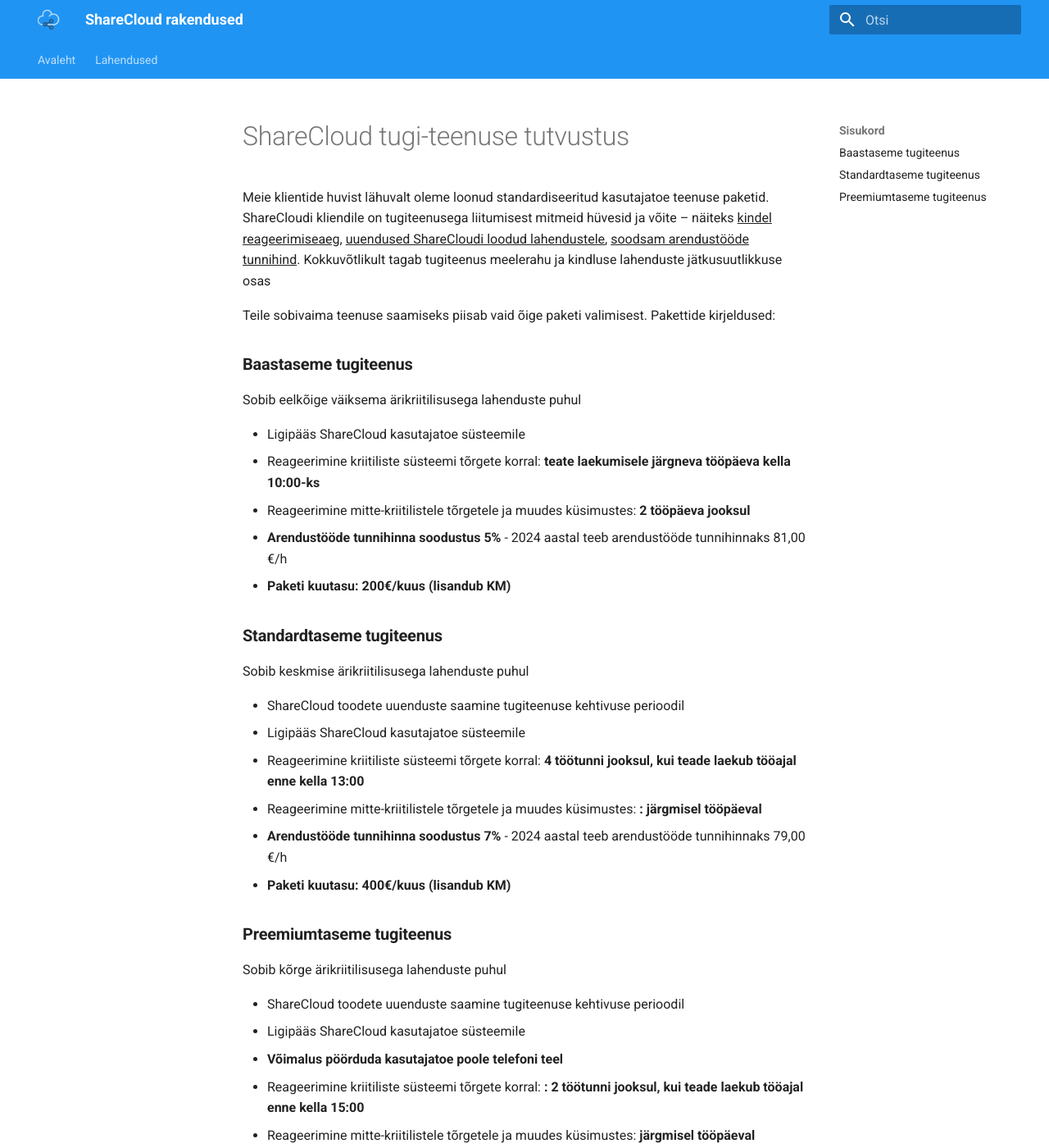
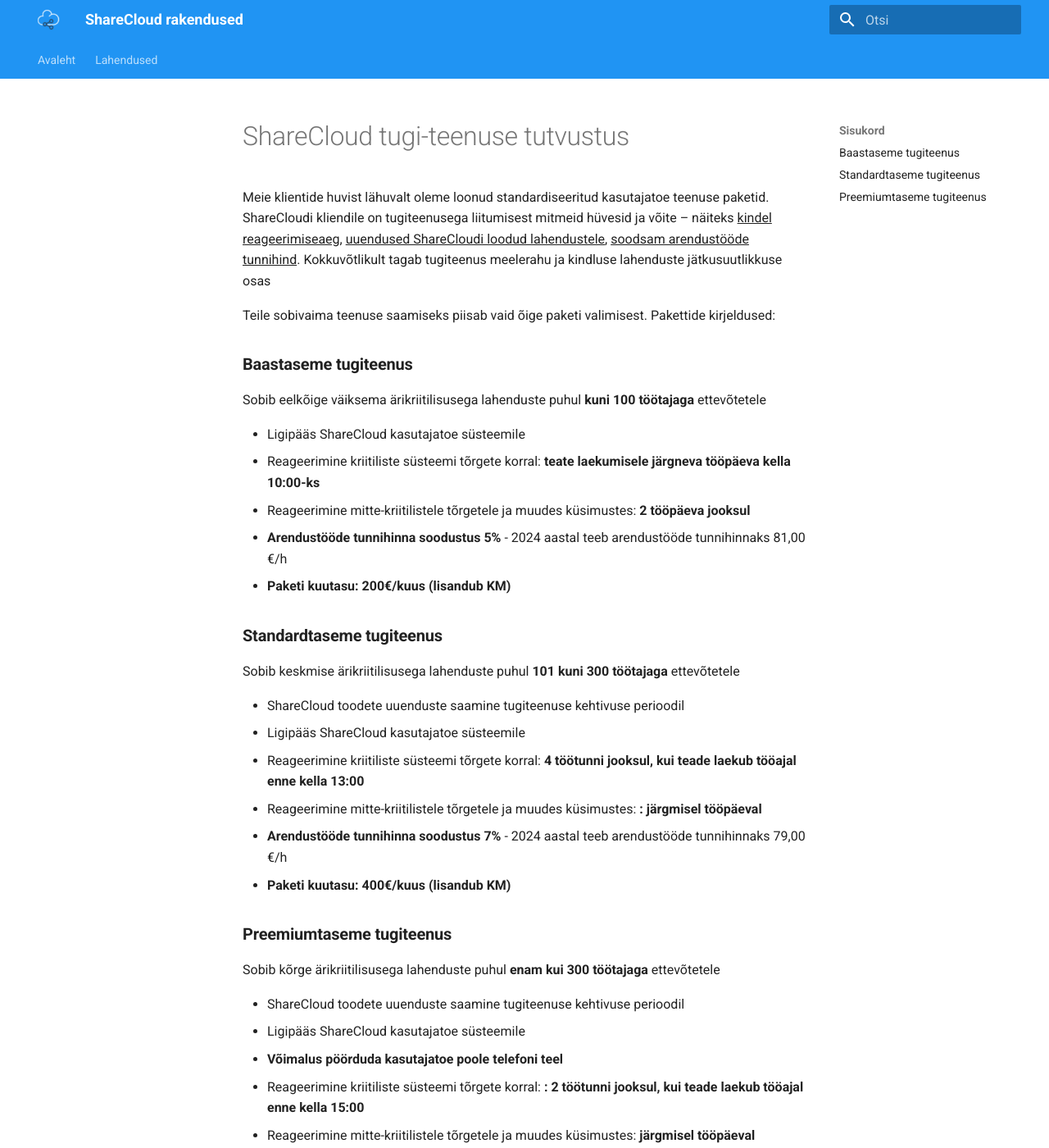
Before and after one commit to ShareCloudOY/ShareCloudOY.github.io, an MkDocs documentation site: the page built from docs/manuals/supportContract.md, in a window 1280 px wide and 1400 px high. Shown: the whole window at 82% size. Built offline with MkDocs 1.6.1 and Material for MkDocs 9.7.7, drawn with Linux system fonts in a browser that asks for light colours.

Commit message:
updated supportContract

```diff
--- a/docs/manuals/supportContract.md
+++ b/docs/manuals/supportContract.md
@@ -9,50 +9,53 @@
 Teile sobivaima teenuse saamiseks piisab vaid õige paketi valimisest. Pakettide kirjeldused:
 
 ### <b>Baastaseme tugiteenus</b>
-Sobib eelkõige väiksema ärikriitilisusega lahenduste puhul
 
-* Ligipääs ShareCloud kasutajatoe süsteemile
-* Reageerimine kriitiliste süsteemi tõrgete korral: <b>teate laekumisele järgneva
-tööpäeva kella 10:00-ks</b>
-* Reageerimine mitte-kriitilistele tõrgetele ja muudes küsimustes: <b>2 tööpäeva
-jooksul</b>
-* <b>Arendustööde tunnihinna soodustus 5%</b> - 2024 aastal teeb arendustööde
-tunnihinnaks 81,00 €/h
-* <b>Paketi kuutasu: 200€/kuus (lisandub KM)</b>
+Sobib eelkõige väiksema ärikriitilisusega lahenduste puhul <b>kuni 100 töötajaga</b> ettevõtetele
+
+- Ligipääs ShareCloud kasutajatoe süsteemile
+- Reageerimine kriitiliste süsteemi tõrgete korral: <b>teate laekumisele järgneva
+  tööpäeva kella 10:00-ks</b>
+- Reageerimine mitte-kriitilistele tõrgetele ja muudes küsimustes: <b>2 tööpäeva
+  jooksul</b>
+- <b>Arendustööde tunnihinna soodustus 5%</b> - 2024 aastal teeb arendustööde
+  tunnihinnaks 81,00 €/h
+- <b>Paketi kuutasu: 200€/kuus (lisandub KM)</b>
 
 ### <b>Standardtaseme tugiteenus</b>
-Sobib keskmise ärikriitilisusega lahenduste puhul
 
-* ShareCloud toodete uuenduste saamine tugiteenuse kehtivuse perioodil
-* Ligipääs ShareCloud kasutajatoe süsteemile
-* Reageerimine kriitiliste süsteemi tõrgete korral: <b>4 töötunni jooksul, kui teade
-laekub tööajal enne kella 13:00</b>
-* Reageerimine mitte-kriitilistele tõrgetele ja muudes küsimustes: <b>: järgmisel
-tööpäeval</b>
-* <b>Arendustööde tunnihinna soodustus 7%</b> - 2024 aastal teeb arendustööde
-tunnihinnaks 79,00 €/h
-* <b>Paketi kuutasu: 400€/kuus (lisandub KM)</b>
+Sobib keskmise ärikriitilisusega lahenduste puhul <b>101 kuni 300 töötajaga</b> ettevõtetele
+
+- ShareCloud toodete uuenduste saamine tugiteenuse kehtivuse perioodil
+- Ligipääs ShareCloud kasutajatoe süsteemile
+- Reageerimine kriitiliste süsteemi tõrgete korral: <b>4 töötunni jooksul, kui teade
+  laekub tööajal enne kella 13:00</b>
+- Reageerimine mitte-kriitilistele tõrgetele ja muudes küsimustes: <b>: järgmisel
+  tööpäeval</b>
+- <b>Arendustööde tunnihinna soodustus 7%</b> - 2024 aastal teeb arendustööde
+  tunnihinnaks 79,00 €/h
+- <b>Paketi kuutasu: 400€/kuus (lisandub KM)</b>
 
 ### <b>Preemiumtaseme tugiteenus</b>
-Sobib kõrge ärikriitilisusega lahenduste puhul
 
-* ShareCloud toodete uuenduste saamine tugiteenuse kehtivuse perioodil
-* Ligipääs ShareCloud kasutajatoe süsteemile
-* <b>Võimalus pöörduda kasutajatoe poole telefoni teel</b>
-* Reageerimine kriitiliste süsteemi tõrgete korral: <b>: 2 töötunni jooksul, kui teade
-laekub tööajal enne kella 15:00</b>
-* Reageerimine mitte-kriitilistele tõrgetele ja muudes küsimustes: <b>järgmisel
-tööpäeval</b>
-* <b>Arendustööde tunnihinna soodustus 9%</b> - 2024 aastal teeb arendustööde
-tunnihinnaks 77,00€
-* <b>Paketi kuutasu: 600€/kuus (lisandub KM)</b>
+Sobib kõrge ärikriitilisusega lahenduste puhul <b>enam kui 300 töötajaga</b> ettevõtetele
+
+- ShareCloud toodete uuenduste saamine tugiteenuse kehtivuse perioodil
+- Ligipääs ShareCloud kasutajatoe süsteemile
+- <b>Võimalus pöörduda kasutajatoe poole telefoni teel</b>
+- Reageerimine kriitiliste süsteemi tõrgete korral: <b>: 2 töötunni jooksul, kui teade
+  laekub tööajal enne kella 15:00</b>
+- Reageerimine mitte-kriitilistele tõrgetele ja muudes küsimustes: <b>järgmisel
+  tööpäeval</b>
+- <b>Arendustööde tunnihinna soodustus 9%</b> - 2024 aastal teeb arendustööde
+  tunnihinnaks 77,00€
+- <b>Paketi kuutasu: 600€/kuus (lisandub KM)</b>
 
 </br>Kasutajatuge osutatakse tööpäeviti (välja arvatud nädalavahetused ja riigipühad) ajavahemikus
 09:00-17:00 (tugiteenuse tööaeg).
 </br>Tugilepingu sõlmimisel on lepingu minimalane kestus 6 kuud. Lepingu lõppemisel pikeneb leping automaatselt.
 
 !!! note ""
-     Tugiteenuse pakettide hinnad on indikatiivsed ja siduva pakkumise küsimiseks võtke meiega kindlasti ühendust.
-    Tugiteenusega liitumise soovist andke palun teada <a href="mailto:info@sharecloud.ee">info@sharecloud.ee</a> või otse enda ShareCloudi kontaktisikule.
+Tugiteenuse pakettide hinnad on indikatiivsed ja siduva pakkumise küsimiseks võtke meiega kindlasti ühendust.
+Tugiteenusega liitumise soovist andke palun teada <a href="mailto:info@sharecloud.ee">info@sharecloud.ee</a> või otse enda ShareCloudi kontaktisikule.
 
 <b>Jätkuvat edukat koostööd! </b>
```
